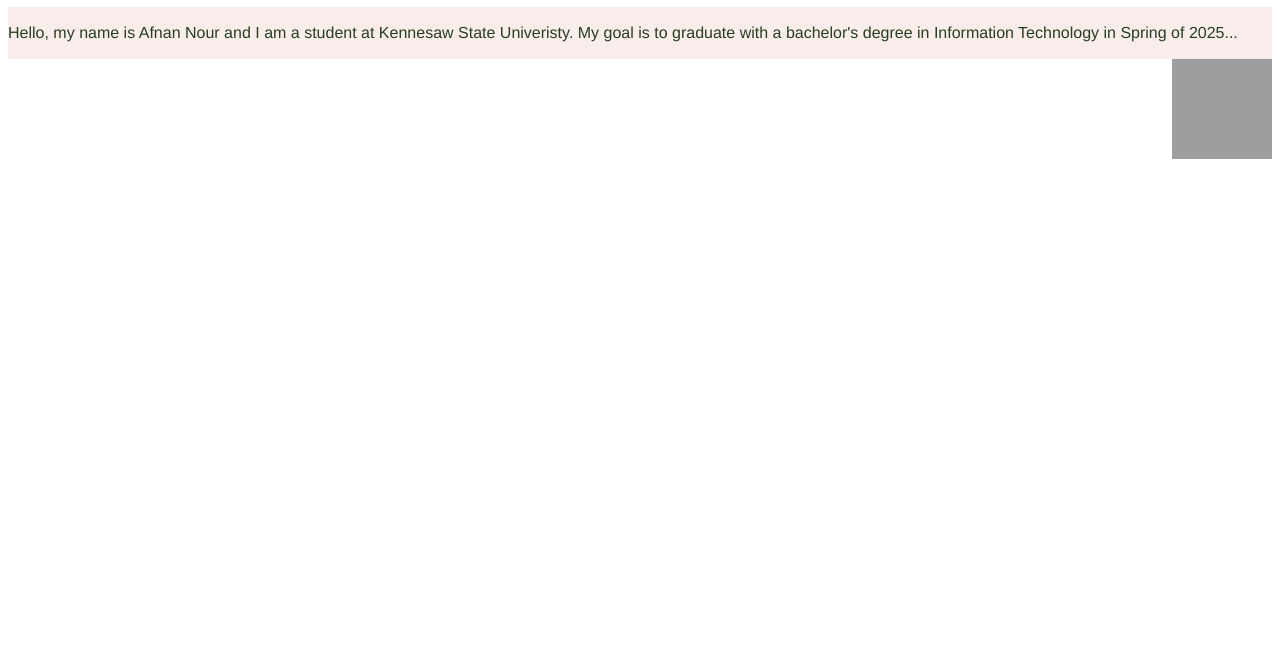
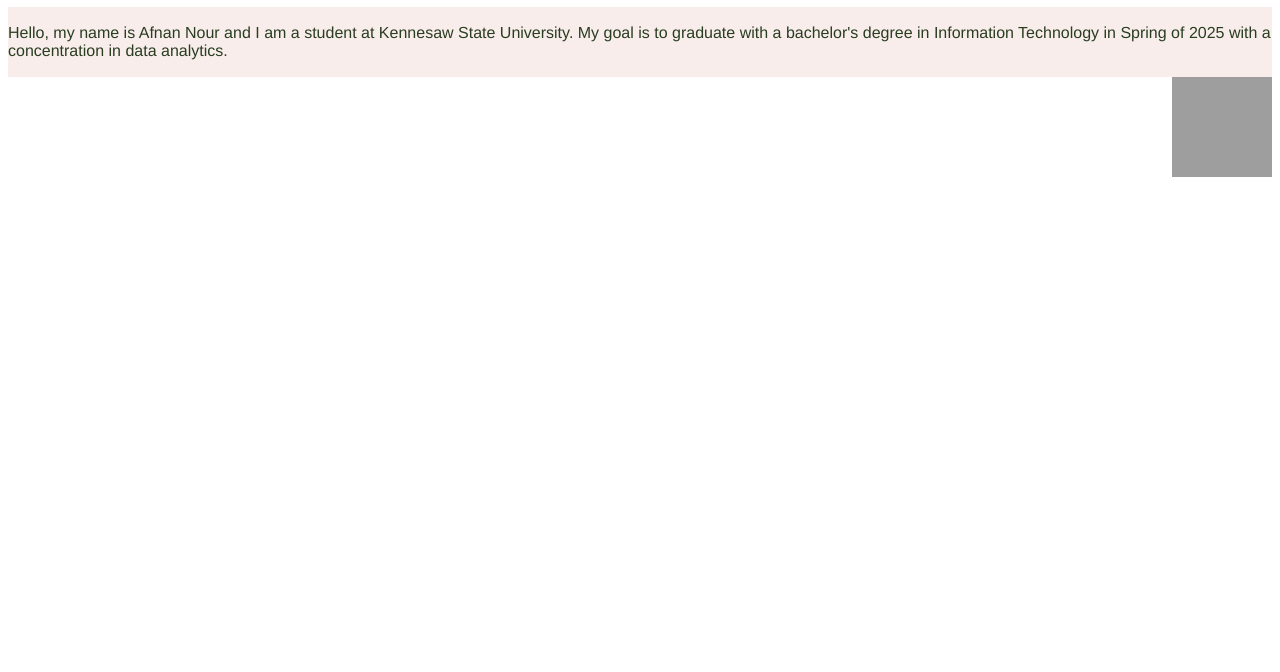
Before and after one commit to afnanmahmud/afnanmahmud.github.io, a website: page docs/html/about.html in a window 1280 px wide. Shown: the part 128-800 px from the top of the page. Drawn offline with Linux system fonts and the light colour scheme; grey boxes are pictures that could not be loaded.

Commit message:
Update about.html

```diff
--- a/docs/html/about.html
+++ b/docs/html/about.html
@@ -15,7 +15,7 @@
         <h1>About Me</h1>
     </div>
     <div class = "bodyParagraphs">
-        <p>Hello, my name is Afnan Nour and I am a student at Kennesaw State Univeristy. My goal is to graduate with a bachelor's degree in Information Technology in Spring of 2025...</p>
+        <p>Hello, my name is Afnan Nour and I am a student at Kennesaw State University. My goal is to graduate with a bachelor's degree in Information Technology in Spring of 2025 with a concentration in data analytics.</p>
     </div>
     <img src="https://i.pinimg.com/564x/8f/c1/3a/8fc13a626aa6c0805c7a914960d2f207.jpg" alt="pixel pink computer" style="float:right;width:100px;height:100px;">
 
```
